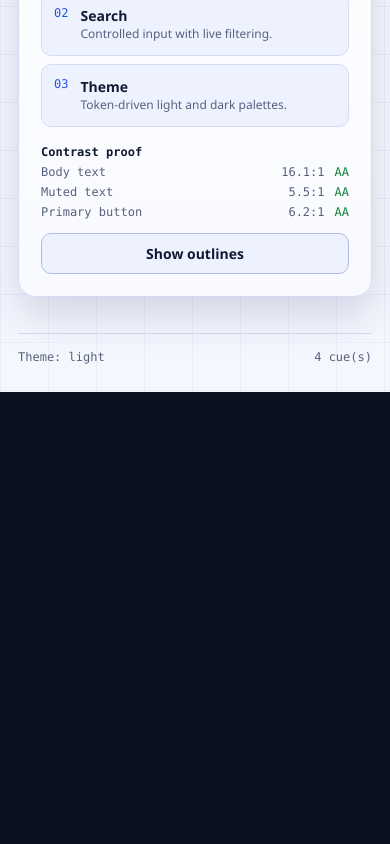
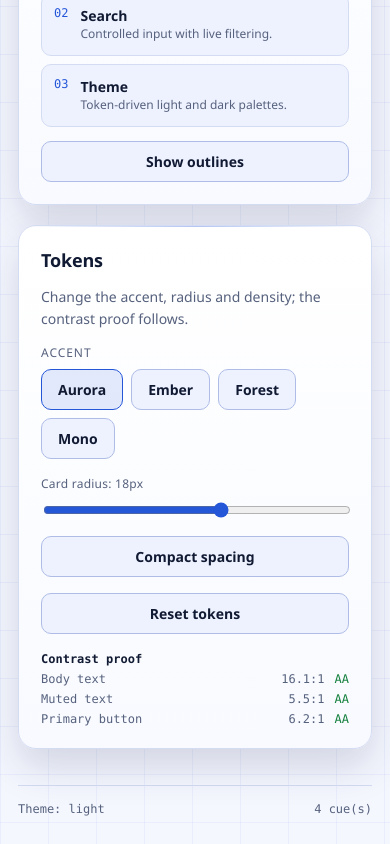
Before and after one commit to Aegean-E/ui-sandbox, a React (Vite) app: page / in a window 390 px wide. Shown: the part 1338-2182 px from the top of the page. Before the commit the page ends 1730 px from the top, so only its background shows below. Built offline with nearby package versions, Linux system fonts and the light colour scheme.

Commit message:
feat(ui): add an interactive token panel

```diff
--- a/src/App.jsx
+++ b/src/App.jsx
@@ -28,6 +28,8 @@ const PANELS = [
   { id: "filter", label: "Search", detail: "Controlled input with live filtering." },
   { id: "theme", label: "Theme", detail: "Token-driven light and dark palettes." },
 ];
+
+const DEFAULT_RADIUS = 18;
 
 const THEME_STORAGE_KEY = "ui-sandbox-theme";
 const CONTRAST_TARGET = 4.5;
@@ -105,6 +107,9 @@ export default function App() {
   const [query, setQuery] = useState("");
   const [highlight, setHighlight] = useState(false);
   const [contrast, setContrast] = useState([]);
+  const [accent, setAccent] = useState("aurora");
+  const [radius, setRadius] = useState(DEFAULT_RADIUS);
+  const [compact, setCompact] = useState(false);
 
   useEffect(() => {
     try {
@@ -137,7 +142,7 @@ export default function App() {
         };
       }),
     );
-  }, [theme]);
+  }, [theme, accent]);
 
   const results = useMemo(() => {
     const needle = query.trim().toLowerCase();
@@ -152,8 +157,12 @@ export default function App() {
   return (
     <div
       ref={appRef}
-      className={`app theme-${theme}${highlight ? " outline" : ""}`}
+      className={`app theme-${theme} accent-${accent}${compact ? " compact" : ""}${highlight ? " outline" : ""}`}
       data-ui="app-root"
+      style={{
+        "--radius": `${radius}px`,
+        "--radius-small": `${Math.max(6, Math.round(radius * 0.56))}px`,
+      }}
     >
       <header className="topbar" data-panel="topbar">
         <div className="identity">
@@ -264,6 +273,106 @@ export default function App() {
               </li>
             ))}
           </ul>
+          <button
+            className="button button-ghost"
+            data-ui="highlight-toggle"
+            aria-pressed={highlight}
+            onClick={() => setHighlight(!highlight)}
+            type="button"
+          >
+            {highlight ? "Hide outlines" : "Show outlines"}
+          </button>
+        </section>
+
+        <section className="card card-tokens" data-panel="tokens">
+          <h2>Tokens</h2>
+          <p className="hint">
+            Change the accent, radius and density; the contrast proof follows.
+          </p>
+          <div className="token-grid">
+            <div className="token-group">
+              <span className="label">Accent</span>
+              <div className="preset-row" role="group" aria-label="Accent preset">
+                <button
+                  className="button button-ghost preset"
+                  data-ui="token-preset-aurora"
+                  aria-pressed={accent === "aurora"}
+                  onClick={() => setAccent("aurora")}
+                  type="button"
+                >
+                  Aurora
+                </button>
+                <button
+                  className="button button-ghost preset"
+                  data-ui="token-preset-ember"
+                  aria-pressed={accent === "ember"}
+                  onClick={() => setAccent("ember")}
+                  type="button"
+                >
+                  Ember
+                </button>
+                <button
+                  className="button button-ghost preset"
+                  data-ui="token-preset-forest"
+                  aria-pressed={accent === "forest"}
+                  onClick={() => setAccent("forest")}
+                  type="button"
+                >
+                  Forest
+                </button>
+                <button
+                  className="button button-ghost preset"
+                  data-ui="token-preset-mono"
+                  aria-pressed={accent === "mono"}
+                  onClick={() => setAccent("mono")}
+                  type="button"
+                >
+                  Mono
+                </button>
+              </div>
+            </div>
+            <div className="token-group">
+              <label className="label" htmlFor="token-radius">
+                Card radius: {radius}px
+              </label>
+              <input
+                className="range"
+                data-ui="token-radius"
+                id="token-radius"
+                max="28"
+                min="4"
+                onChange={(event) => setRadius(Number(event.target.value))}
+                step="1"
+                type="range"
+                value={radius}
+              />
+            </div>
+            <div className="token-group">
+              <button
+                className="button button-ghost"
+                data-ui="token-density"
+                aria-pressed={compact}
+                onClick={() => setCompact(!compact)}
+                type="button"
+              >
+                {compact ? "Comfortable spacing" : "Compact spacing"}
+              </button>
+            </div>
+            <div className="token-group">
+              <button
+                className="button button-ghost"
+                data-ui="token-reset"
+                onClick={() => {
+                  setAccent("aurora");
+                  setRadius(DEFAULT_RADIUS);
+                  setCompact(false);
+                }}
+                type="button"
+              >
+                Reset tokens
+              </button>
+            </div>
+          </div>
           <div className="contrast" aria-live="polite">
             <p className="contrast-title">Contrast proof</p>
             {contrast.length === 0 ? (
@@ -281,15 +390,6 @@ export default function App() {
               ))
             )}
           </div>
-          <button
-            className="button button-ghost"
-            data-ui="highlight-toggle"
-            aria-pressed={highlight}
-            onClick={() => setHighlight(!highlight)}
-            type="button"
-          >
-            {highlight ? "Hide outlines" : "Show outlines"}
-          </button>
         </section>
       </main>
 
--- a/src/styles.css
+++ b/src/styles.css
@@ -380,6 +380,71 @@ h1 {
   margin: 0;
 }
 
+.card-tokens {
+  grid-column: 1 / -1;
+}
+
+.token-grid {
+  display: grid;
+  grid-template-columns: 2fr 1fr 1fr 1fr;
+  gap: 16px;
+  align-items: end;
+}
+
+.token-group {
+  display: grid;
+  gap: 8px;
+}
+
+.token-group label.label {
+  text-transform: none;
+  letter-spacing: 0.02em;
+}
+
+.card-tokens .contrast {
+  max-width: 420px;
+}
+
+@media (max-width: 900px) {
+  .token-grid {
+    grid-template-columns: repeat(auto-fit, minmax(180px, 1fr));
+  }
+}
+
+.preset-row {
+  display: flex;
+  flex-wrap: wrap;
+  gap: 8px;
+}
+
+.preset[aria-pressed="true"] {
+  border-color: var(--accent);
+  background: var(--accent-soft);
+}
+
+.range {
+  width: 100%;
+  accent-color: var(--accent);
+}
+
+.app.compact {
+  padding: 32px clamp(16px, 4vw, 48px) 28px;
+}
+
+.compact .topbar {
+  margin-bottom: 28px;
+  gap: 16px;
+}
+
+.compact .grid {
+  gap: 14px;
+}
+
+.compact .card {
+  gap: 10px;
+  padding: 18px;
+}
+
 .empty {
   margin: 0;
   padding: 12px;
--- a/src/theme.css
+++ b/src/theme.css
@@ -61,6 +61,33 @@
   --shadow-glow: rgba(36, 86, 216, 0.2);
 }
 
+.accent-ember {
+  --accent: #fb923c;
+  --accent-strong: #ea580c;
+  --accent-contrast: #1a0b02;
+  --accent-soft: rgba(251, 146, 60, 0.16);
+  --accent-line: rgba(251, 146, 60, 0.42);
+  --shadow-glow: rgba(234, 88, 12, 0.28);
+}
+
+.accent-forest {
+  --accent: #34d399;
+  --accent-strong: #10b981;
+  --accent-contrast: #022c22;
+  --accent-soft: rgba(52, 211, 153, 0.16);
+  --accent-line: rgba(52, 211, 153, 0.42);
+  --shadow-glow: rgba(16, 185, 129, 0.28);
+}
+
+.accent-mono {
+  --accent: #94a3b8;
+  --accent-strong: #7c8ba1;
+  --accent-contrast: #0f172a;
+  --accent-soft: rgba(148, 163, 184, 0.16);
+  --accent-line: rgba(148, 163, 184, 0.42);
+  --shadow-glow: rgba(124, 139, 161, 0.28);
+}
+
 body {
   margin: 0;
   min-height: 100vh;
```
Also changed, not shown: .aikit/ui_history.json, 1 other file (tests, documents, lock files or other folders).
